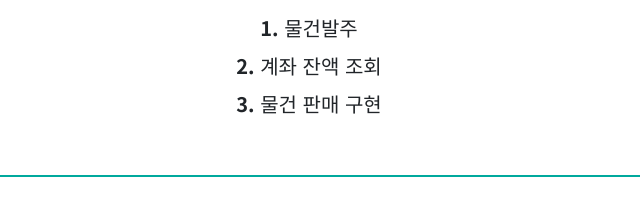
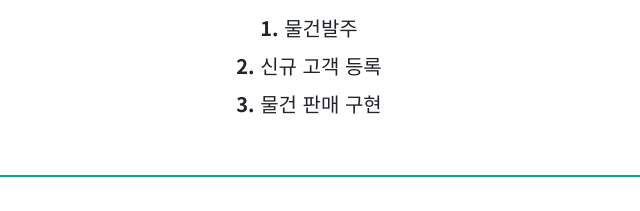
Before and after one commit to RaysonJoanna/Mart-Operation-System-Java-, a plain HTML site: page index.html in a window 1280 px wide. Shown: the part 839-1050 px from the top of the page, 331-971 px from the left. Drawn offline with nearby package versions, Linux system fonts and the light colour scheme.

Commit message:
Update index.html

```diff
--- a/index.html
+++ b/index.html
@@ -31,7 +31,7 @@
             <div class="mt-5 pb-5" style="border-bottom: 2px solid #00A99D;">
                 <p class="fs-5">구현기능</p>
                 <p class="fs-5 mb-2" style="margin:0;">1. 물건발주</p>
-                <p class="fs-5 mb-2" style="margin:0;">2. 계좌 잔액 조회</p>
+                <p class="fs-5 mb-2" style="margin:0;">2. 신규 고객 등록</p>
                 <p class="fs-5 mb-2" style="margin:0;">3. 물건 판매 구현</p>
             </div>
         </div>
```
